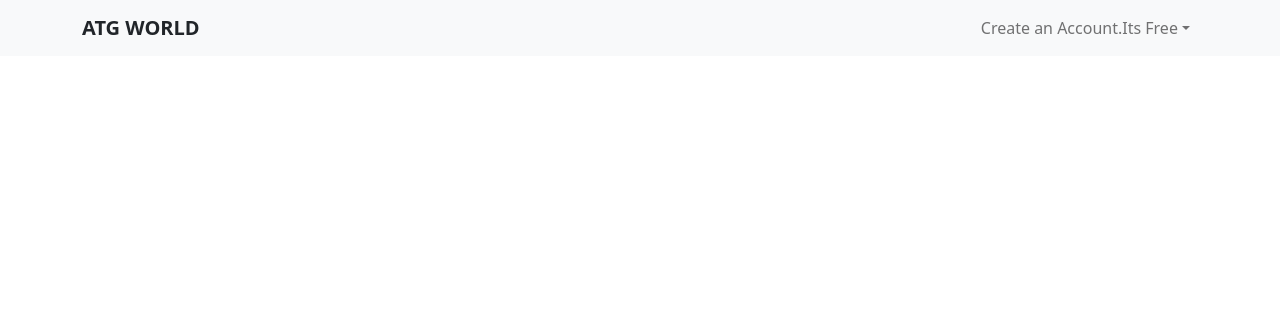
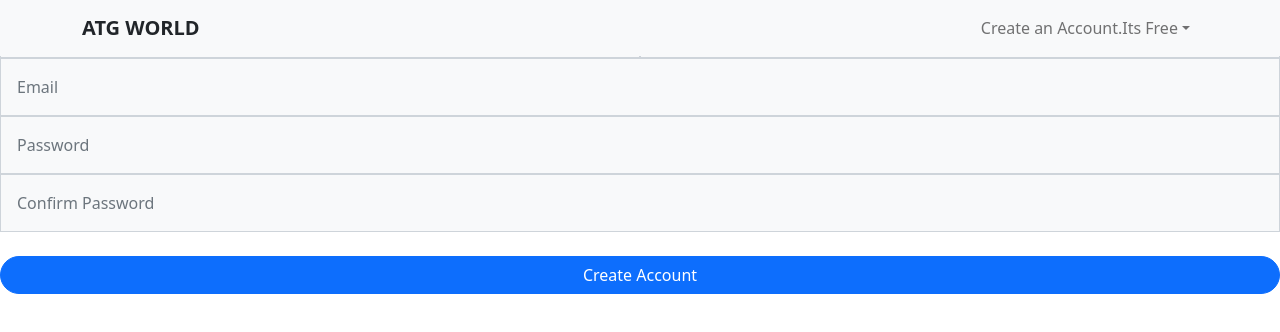
Before and after one commit to FahamidulDipro/atg-world, a React (Create React App) app: page /signup in a window 1280 px wide. Shown: the top 332 px of the page. Built offline with nearby package versions, Linux system fonts and the light colour scheme.

Commit message:
Signup form added

```diff
--- a/src/components/Navigation/Navigation.js
+++ b/src/components/Navigation/Navigation.js
@@ -48,7 +48,7 @@ const Navigation = () => {
 
                   <Modal show={show} onHide={handleClose}>
                     <Modal.Header closeButton>
-                      <Modal.Title>Modal heading</Modal.Title>
+                      <Modal.Title>Create Account</Modal.Title>
                     </Modal.Header>
                     <Modal.Body>
                       <Signup></Signup>
--- a/src/components/Signup/Signup.js
+++ b/src/components/Signup/Signup.js
@@ -1,12 +1,25 @@
 import React, { useState } from 'react';
 import { Button, Modal } from 'react-bootstrap';
+import { useForm } from "react-hook-form";
 
 const Signup = () => {
+    const { register, handleSubmit } = useForm();
+    const onSubmit = data => console.log(data);
+    return (
+        <form onSubmit={handleSubmit(onSubmit)}>
+            <div className='d-flex'>
+            <input {...register("firstName", { required: true})} className="form-control w-50 rounded-0 bg-light p-3" placeholder='First Name'/>
+        <input {...register("lastName", { required: true})} className="form-control w-50 rounded-0 bg-light p-3" placeholder='Last Name'/>
+            </div>
 
-    return (
-    <div>
-        signup
-    </div>
+        <input {...register("email", { required: true})} className="form-control rounded-0 bg-light p-3" placeholder='Email'/>
+
+        <input {...register("password", { required: true})} className="form-control rounded-0 bg-light p-3" placeholder='Password'/>
+
+        <input {...register("cpassword", { required: true})} className="form-control rounded-0 bg-light p-3" placeholder='Confirm Password'/>
+      <br />
+        <input type="submit" className='btn btn-primary w-100 rounded-pill' value="Create Account"/>
+      </form>
     );
 };
 
```
